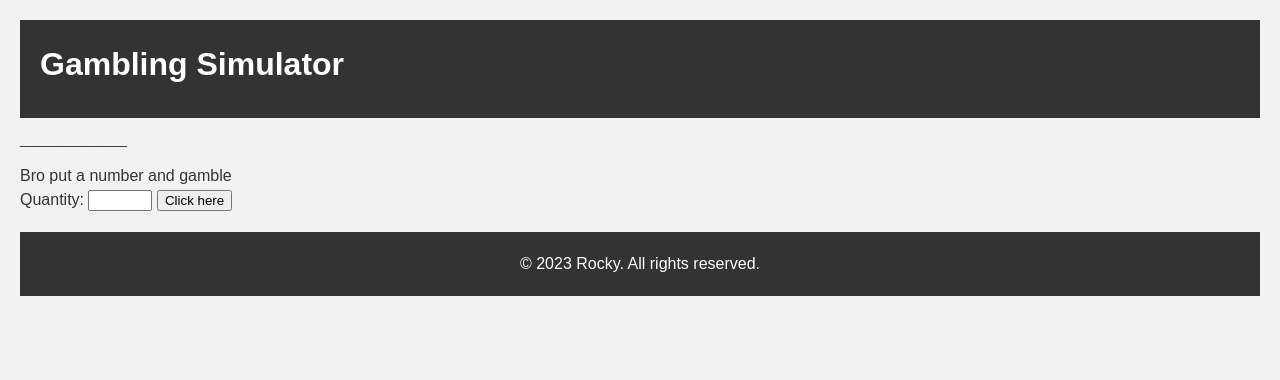
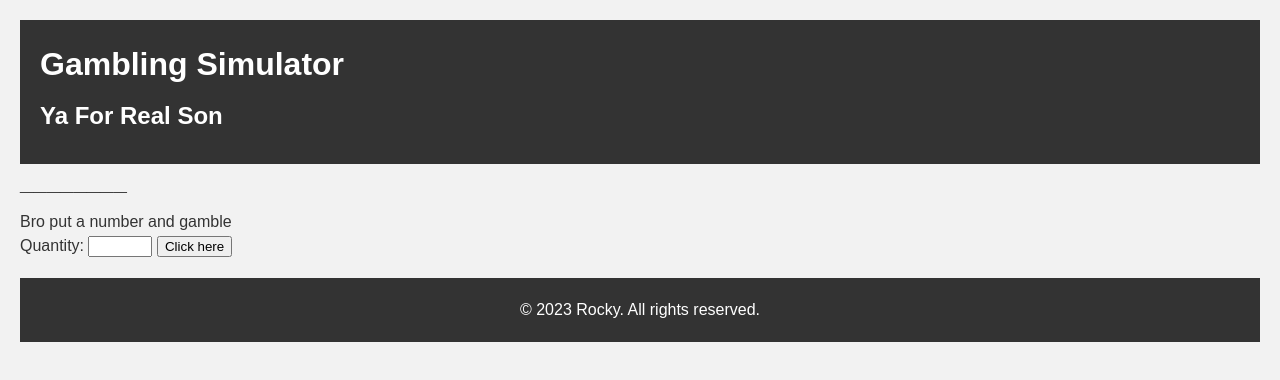
Before and after one commit to RockyRock76/CrazyQuestionMark, a plain HTML site: page index.html in a window 1280 px wide. Drawn offline with Linux system fonts and the light colour scheme.

Commit message:
Update index.html
Adding 2nd header to test

```diff
--- a/index.html
+++ b/index.html
@@ -1,5 +1,6 @@
 <!DOCTYPE html>
 <html lang="en">
+
   <head>
     <meta charset="UTF-8">
     <meta name="viewport" content="width=device-width, initial-scale=1.0">
@@ -7,11 +8,15 @@
     <!-- Add your CSS stylesheets or external stylesheets here -->
     <link rel="stylesheet" href="style.css">
   </head>
+
   <body>
+
     <!-- Add your HTML content here -->
     <header>
       <h1>Gambling Simulator</h1>
+      <h2> Ya For Real Son</h2>
     </header>
+
 
     <section>
       <h2>________</h2>
@@ -52,7 +57,6 @@
            tempcrazytext += crazytext;
         }
 
-
         crazyfield.textContent = tempcrazytext;
     });
 
```
Lines whose indentation alone changed are shown as unchanged.
